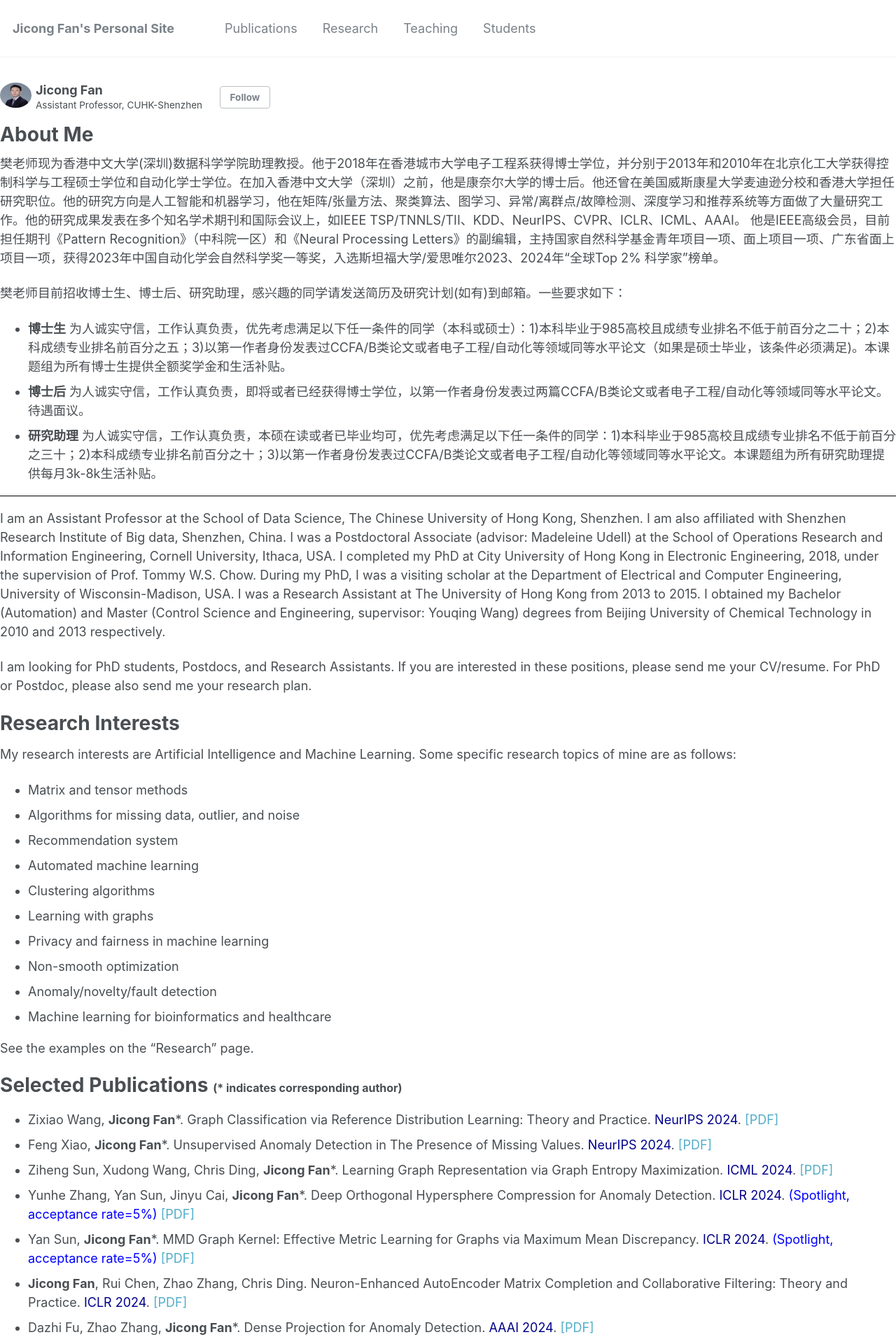
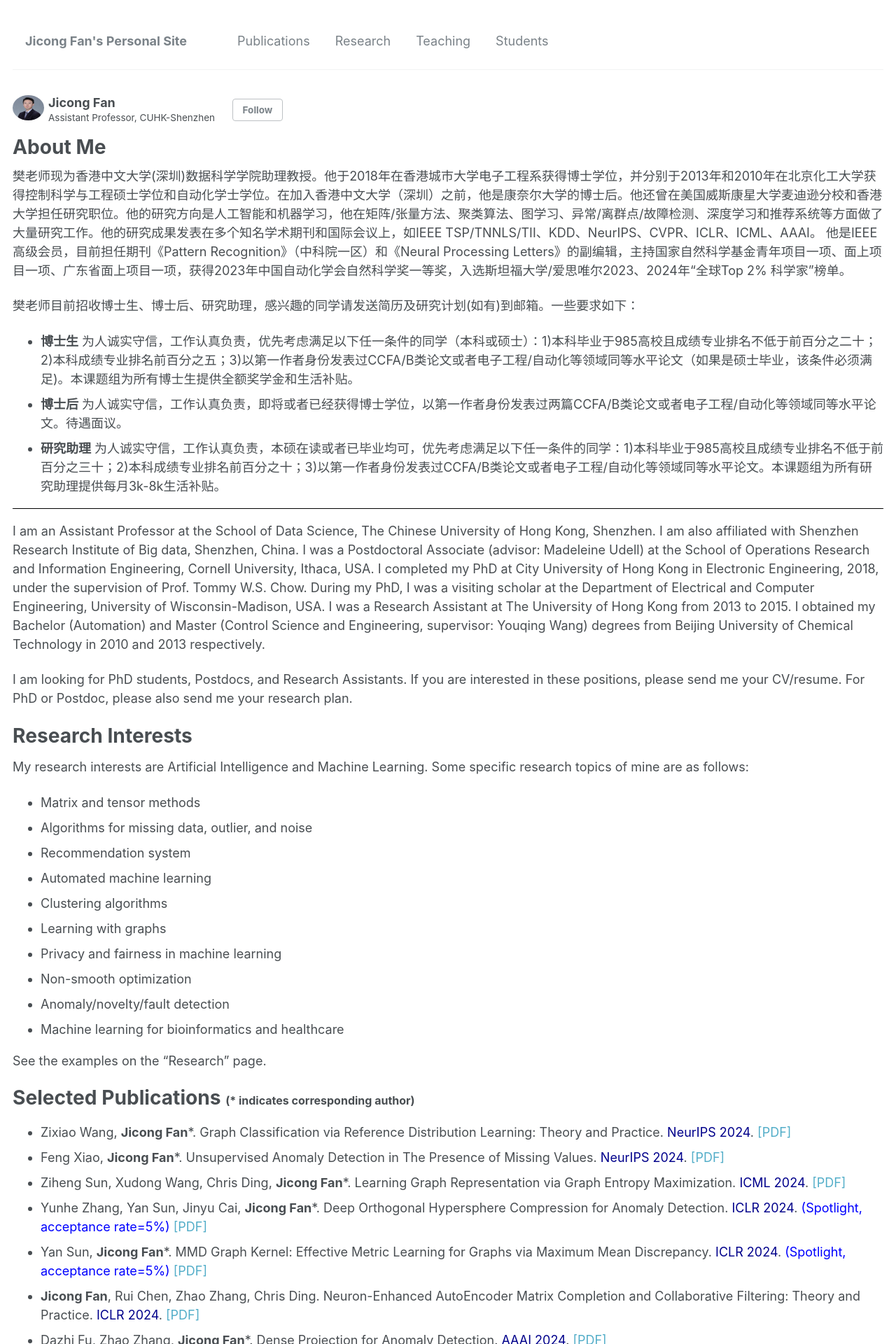
Before and after one commit to jicongfan/jicongfan.github.io, a Jekyll site: the page built from _pages/about.md, in a window 1280 px wide. Shown: the top 1920 px of the page at 70% size. Built offline with Jekyll 4.4.1, drawn with Linux system fonts in a browser that asks for light colours.

Commit message:
Update _base.scss

```diff
--- a/_sass/_base.scss
+++ b/_sass/_base.scss
@@ -3,7 +3,7 @@
    ========================================================================== */
 
 body {
-  margin: 0;
+  margin: 1em;
   padding: 0;
   color: $text-color;
   font-family: $global-font-family;
```
